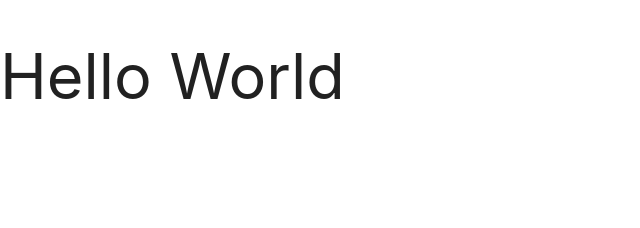
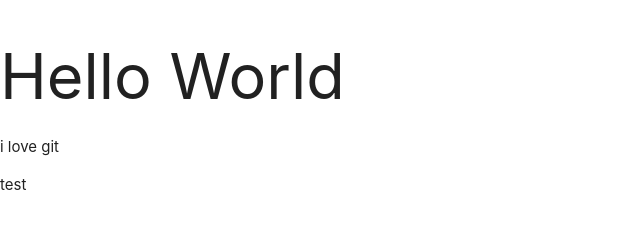
Before and after one commit to sepinorth/test-1, a plain HTML site: page assets/index.html in a window 1280 px wide. Shown: the whole page, without its empty margins (0-640 px from the left). Drawn offline with Linux system fonts and the light colour scheme; files whose address does not match are found by name.

Commit message:
main commit

```diff
--- a/assets/index.html
+++ b/assets/index.html
@@ -10,9 +10,8 @@
 </head>
 <body>
     <h1>Hello World</h1>
-
-
-
+    <p>i love git</p>
+    <p>test</p>
 
 <script src="C:\Users\sepan\OneDrive\Documents\frontend\jalase.1\assets\materialize\js\materialize.min.js"></script>
 <script src="js/main.js"></script>
```
